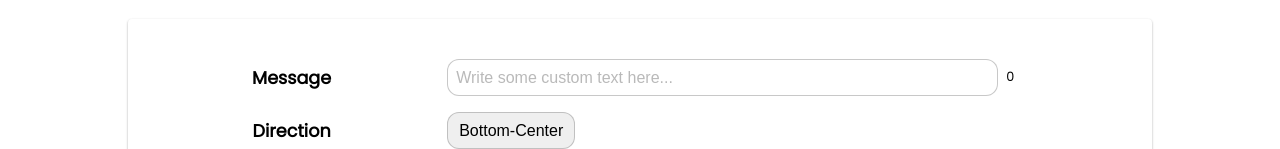
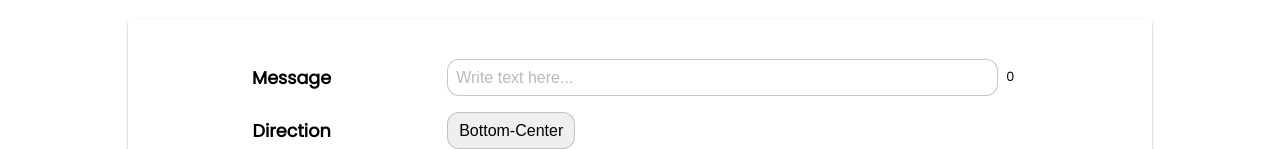
Before and after one commit to g-thinh/simple-snackbar, a React (Create React App) app: page / in a window 1280 px wide. Shown: the part 139-288 px from the top of the page. Built offline with nearby package versions, Linux system fonts and the light colour scheme.

Commit message:
fixed timeout delay, updated placeholder text

```diff
--- a/src/App.js
+++ b/src/App.js
@@ -95,7 +95,7 @@ function App() {
               type="text"
               value={message}
               onChange={handleMessage}
-              placeholder="Write some custom text here..."
+              placeholder="Write text here..."
             />
             <p>{charCount}</p>
           </RowContent>
@@ -136,7 +136,7 @@ function App() {
           Gia Thinh Nguyen
         </a>
       </Footer>
-      <Snackbar timeout={30000} anchor={direction} type={type} />
+      <Snackbar timeout={3000} anchor={direction} type={type} />
       <GlobalStyles />
     </Wrapper>
   );
```
Also changed, not shown: 1 other file (tests, documents, lock files or other folders).
